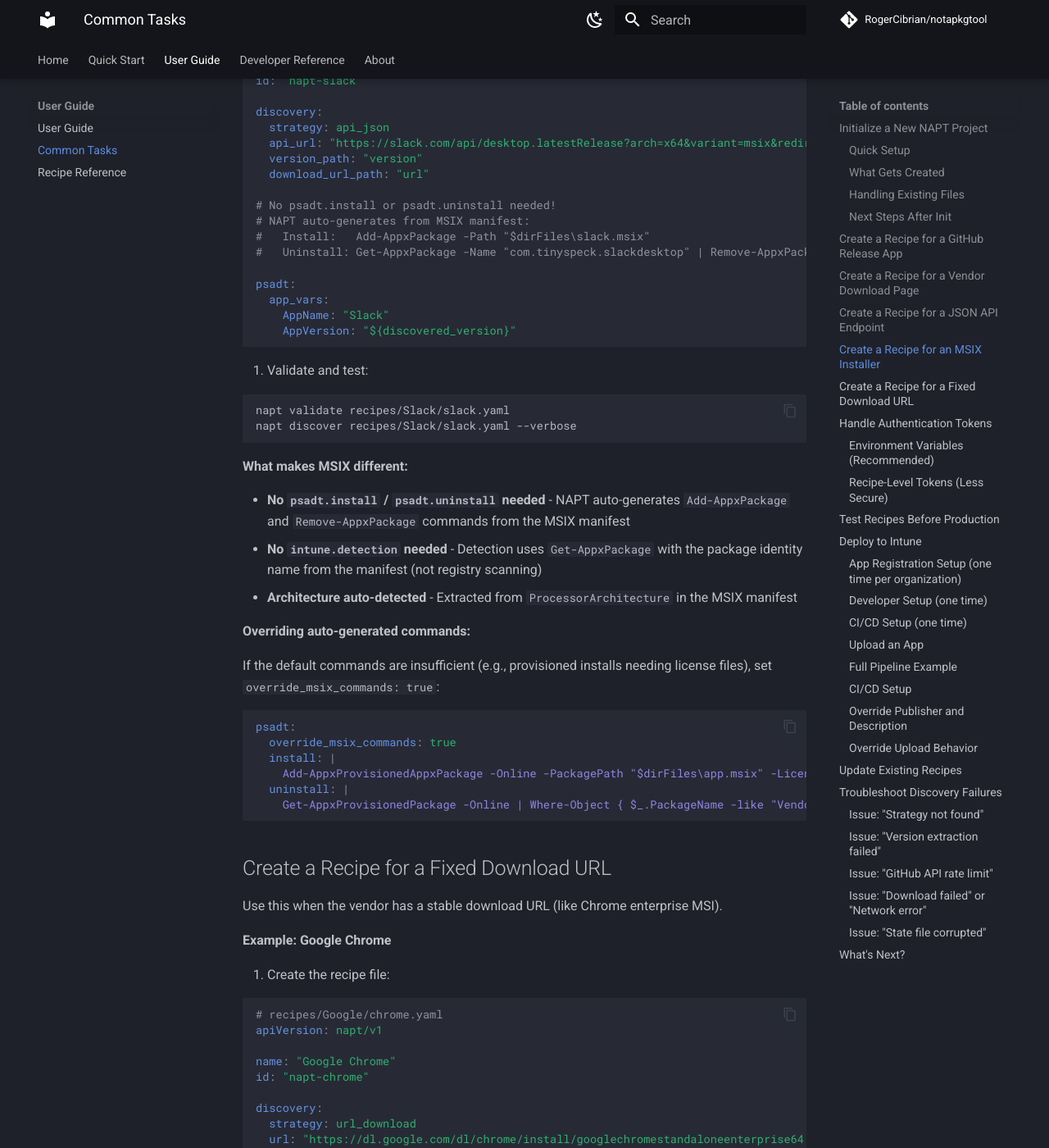
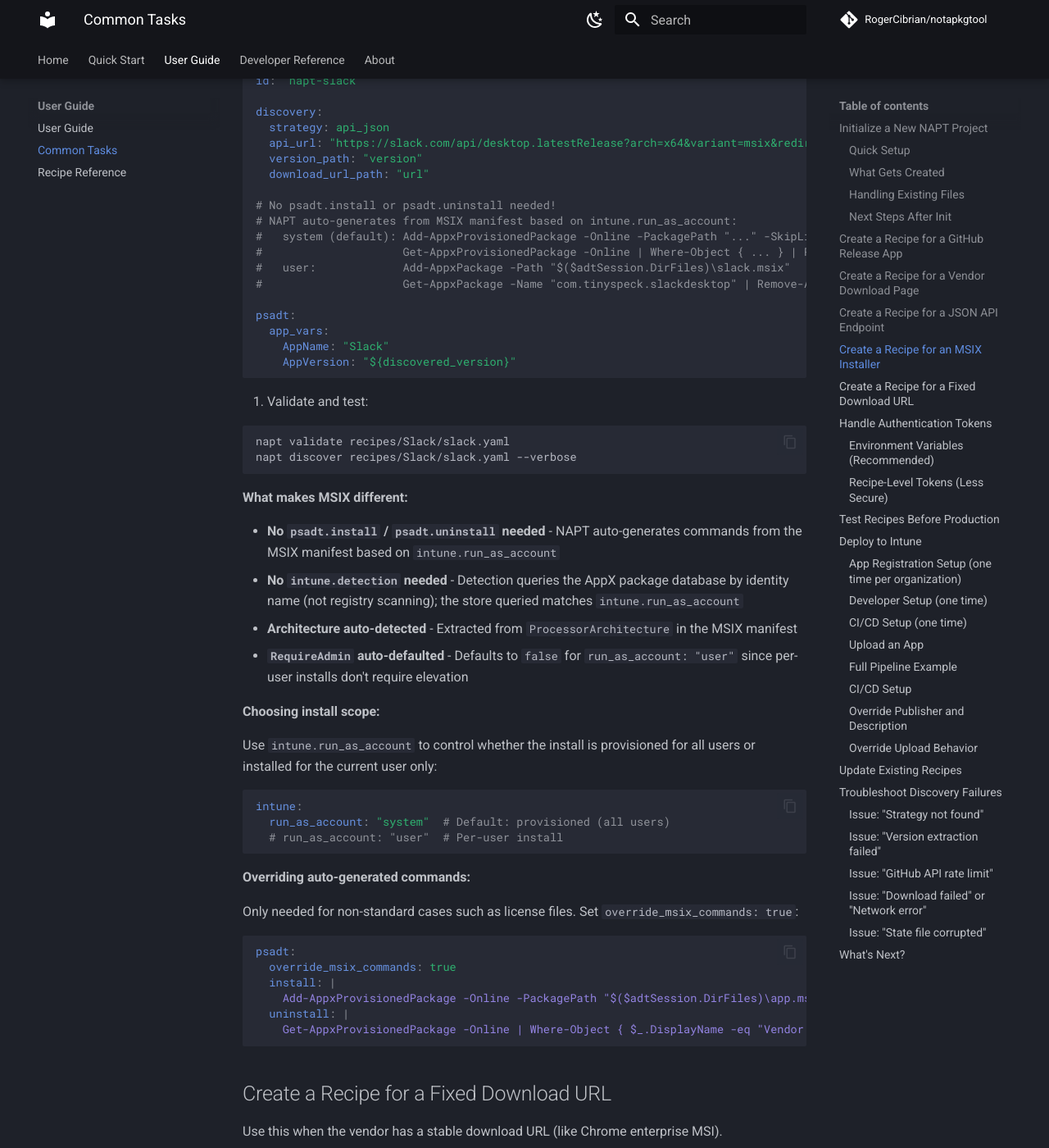
Before and after one commit to RogerCibrian/notapkgtool, an MkDocs documentation site: the page built from docs/common-tasks.md, in a window 1280 px wide and 1400 px high, scrolled down 5742 px. Shown: the whole window at 82% size. Built offline with MkDocs 1.6.1 and Material for MkDocs 9.7.7, drawn with Linux system fonts in a browser that asks for light colours; comment, search, counter and statistics services are not loaded.

Commit message:
feat: Add MSIX install scope via run_as_account (#57)
- intune.run_as_account now controls MSIX install/uninstall cmdlets: "system"
  (default) generates Add-AppxProvisionedPackage / Remove-AppxProvisionedPackage
  for all-users provisioned installs; "user" generates Add-AppxPackage /
  Remove-AppxPackage for per-user installs
- Detection and requirements scripts automatically query the correct AppX store:
  Get-AppxProvisionedPackage for system scope, Get-AppxPackage for user scope
- psadt.app_vars.RequireAdmin defaults to false when run_as_account is "user" to
  prevent PSADT from erroring on non-admin accounts; recipe-explicit values are
  preserved via setdefault; moved out of DEFAULT_CONFIG into _inject_dynamic_values
  since setdefault cannot distinguish default values from recipe-explicit values
  after config layers are merged
- Scope-specific PS1 helpers (_msix_shared_system.ps1 / _msix_shared_user.ps1)
  replace the single _msix_shared.ps1 to eliminate dead branches in generated
  scripts; helpers are injected via str.replace before substitute_ps_template so
  $NaptScriptType resolves correctly in the main substitution pass
- Package identity fields (Version, Architecture) parsed from PackageName rather
  than object properties: Architecture on AppxProvisionedPackage returns an integer
  enum (e.g. 11 for neutral); PackageName format is a documented Microsoft spec
  that prohibits underscores in all five components, making _ a safe delimiter
- Multiple versions of the same package identity handled by sorting on [Version]
  descending and taking Select-Object -First 1
- Fixes $dirFiles to $($adtSession.DirFiles) throughout auto-generated MSIX
  commands for PSADT 4.x compatibility

````diff
--- a/docs/common-tasks.md
+++ b/docs/common-tasks.md
@@ -287,9 +287,11 @@
   download_url_path: "url"
 
 # No psadt.install or psadt.uninstall needed!
-# NAPT auto-generates from MSIX manifest:
-#   Install:   Add-AppxPackage -Path "$dirFiles\slack.msix"
-#   Uninstall: Get-AppxPackage -Name "com.tinyspeck.slackdesktop" | Remove-AppxPackage
+# NAPT auto-generates from MSIX manifest based on intune.run_as_account:
+#   system (default): Add-AppxProvisionedPackage -Online -PackagePath "..." -SkipLicense
+#                     Get-AppxProvisionedPackage -Online | Where-Object { ... } | Remove-AppxProvisionedPackage -Online
+#   user:             Add-AppxPackage -Path "$($adtSession.DirFiles)\slack.msix"
+#                     Get-AppxPackage -Name "com.tinyspeck.slackdesktop" | Remove-AppxPackage
 
 psadt:
   app_vars:
@@ -307,24 +309,38 @@
 **What makes MSIX different:**
 
 - **No `psadt.install` / `psadt.uninstall` needed** - NAPT auto-generates
-  `Add-AppxPackage` and `Remove-AppxPackage` commands from the MSIX manifest
-- **No `intune.detection` needed** - Detection uses `Get-AppxPackage` with
-  the package identity name from the manifest (not registry scanning)
+  commands from the MSIX manifest based on `intune.run_as_account`
+- **No `intune.detection` needed** - Detection queries the AppX package
+  database by identity name (not registry scanning); the store queried
+  matches `intune.run_as_account`
 - **Architecture auto-detected** - Extracted from `ProcessorArchitecture` in
   the MSIX manifest
+- **`RequireAdmin` auto-defaulted** - Defaults to `false` for
+  `run_as_account: "user"` since per-user installs don't require elevation
+
+**Choosing install scope:**
+
+Use `intune.run_as_account` to control whether the install is provisioned for
+all users or installed for the current user only:
+
+```yaml
+intune:
+  run_as_account: "system"  # Default: provisioned (all users)
+  # run_as_account: "user"  # Per-user install
+```
 
 **Overriding auto-generated commands:**
 
-If the default commands are insufficient (e.g., provisioned installs needing
-license files), set `override_msix_commands: true`:
+Only needed for non-standard cases such as license files.
+Set `override_msix_commands: true`:
 
 ```yaml
 psadt:
   override_msix_commands: true
   install: |
-    Add-AppxProvisionedAppxPackage -Online -PackagePath "$dirFiles\app.msix" -LicensePath "$dirFiles\license.xml"
+    Add-AppxProvisionedPackage -Online -PackagePath "$($adtSession.DirFiles)\app.msix" -LicensePath "$($adtSession.DirFiles)\license.xml" -SkipLicense
   uninstall: |
-    Get-AppxProvisionedPackage -Online | Where-Object { $_.PackageName -like "Vendor.App*" } | Remove-AppxProvisionedPackage -Online
+    Get-AppxProvisionedPackage -Online | Where-Object { $_.DisplayName -eq "Vendor.App" } | Remove-AppxProvisionedPackage -Online
 ```
 
 ## Create a Recipe for a Fixed Download URL
````
Also changed, not shown: docs/changelog.md (+15 -4 lines), docs/recipe-reference.md (+27 -9 lines), docs/user-guide.md (+11 -8 lines), 11 other files.
